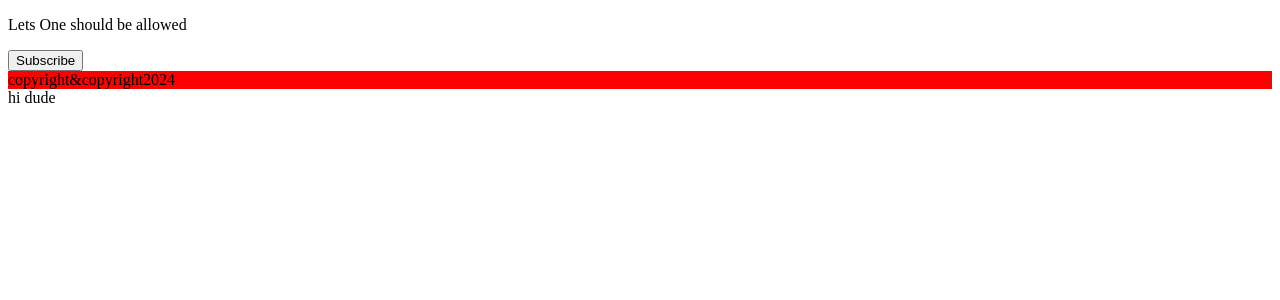
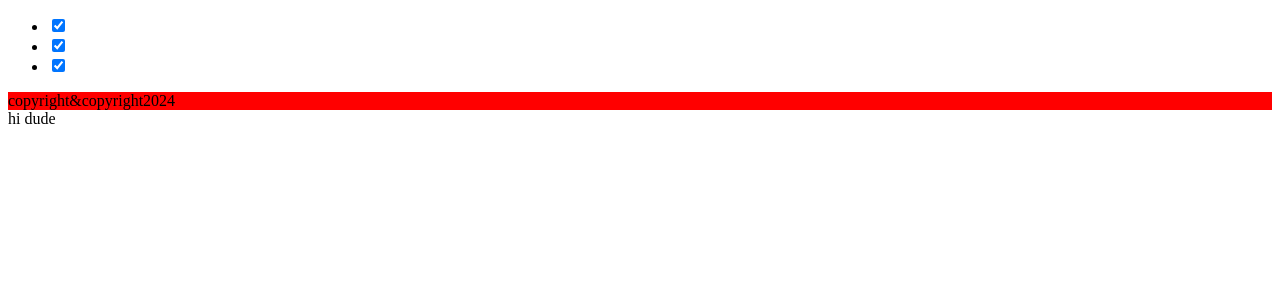
Before and after one commit to Naveenkumar-R96/My-React-course, a React (Create React App) app: page / in a window 1280 px wide. Shown: the top 300 px of the page. Built offline with nearby package versions, Linux system fonts and the light colour scheme.

Commit message:
key and list

```diff
--- a/public/index.html
+++ b/public/index.html
@@ -38,6 +38,9 @@
 
       To begin the development, run `npm start` or `yarn start`.
       To create a production bundle, use `npm run build` or `yarn build`.
+      ul
+
     -->
+
   </body>
 </html>
--- a/src/App.js
+++ b/src/App.js
@@ -2,6 +2,7 @@ import Header from "./Header";
 import Footer from "./Footer"
 import Body from "./Body";
 import "./App.css"
+
 
 
 function App(){
@@ -9,6 +10,7 @@ function App(){
   return(
     <div>
      <Header/>
+
 
      <Footer />
 
--- a/src/Header.js
+++ b/src/Header.js
@@ -5,23 +5,46 @@ import React from 'react'
 const Header = () => {
 
 
-  const [number,setNumber]=useState('One')
+  const [items, setItems] = useState([
+    {
+      id: 1,
+      checked: true,
+      item: "practise Coding"
+    },
+    {
+      id: 1,
+      checked: true,
+      item: "Play cricket"
+    },
+    {
+      id: 1,
+      checked: true,
+      item: "Read about ai"
+    }
+  ])
 
 
-  function handleNameChange(){
-    const names=["one","two","three"];
-    const int =Math.floor(Math.random()*3);
-    setNumber( names[int]);
-  }
 
-   return(
+  return (
     <header>
-    <p>Lets {number} should be allowed</p>
-    <button onClick={handleNameChange}>Subscribe</button>
+      <ul>
+
+        {items.map((item)=>(
+          <li>
+            <input type="checkbox"
+            checked={item.checked} />
+            <label htmlFor=""></label>
+          </li>
+        ))}
+
+      </ul>
+
+
     </header>
-   )
 
-  }
+  )
+
+}
 
 
 
```
